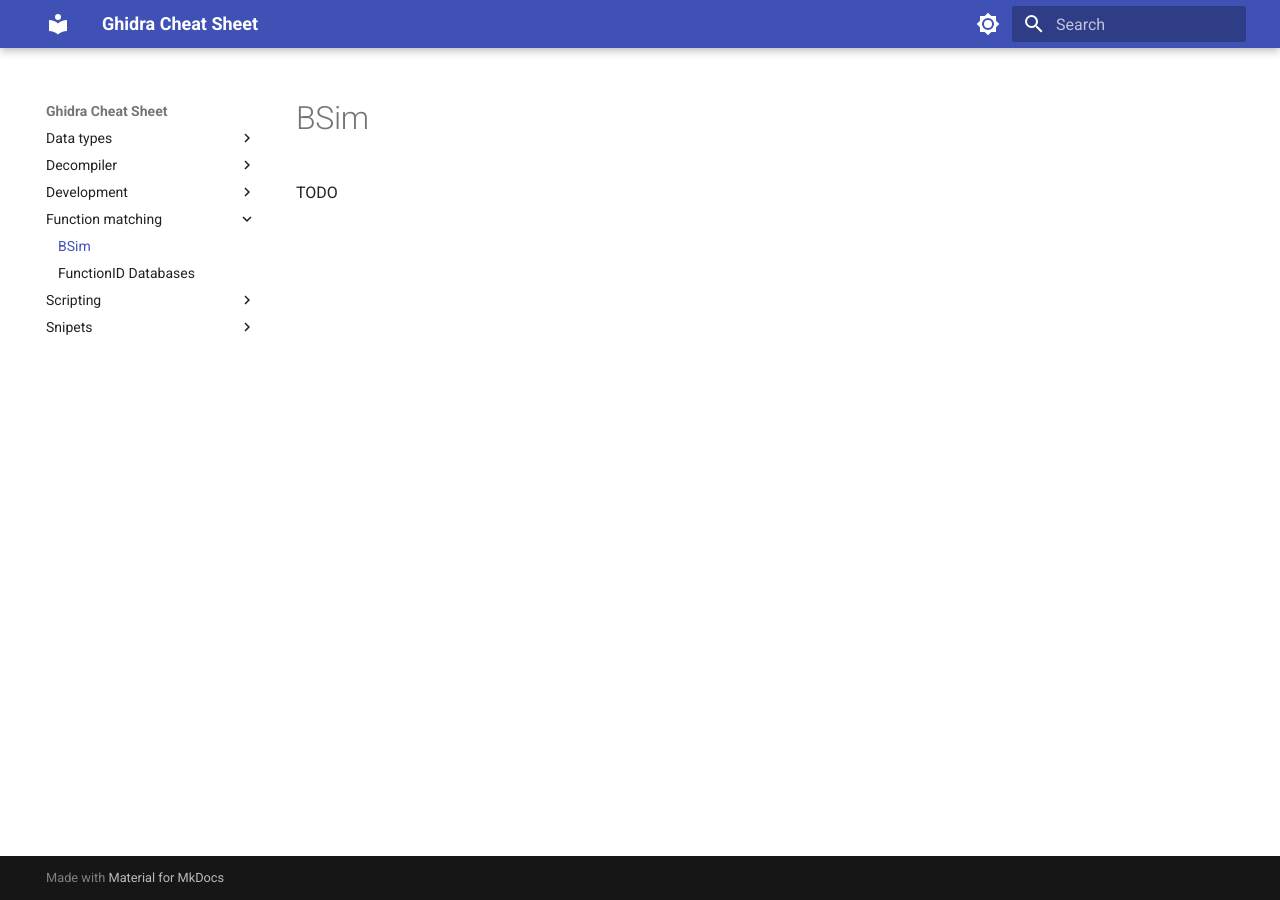
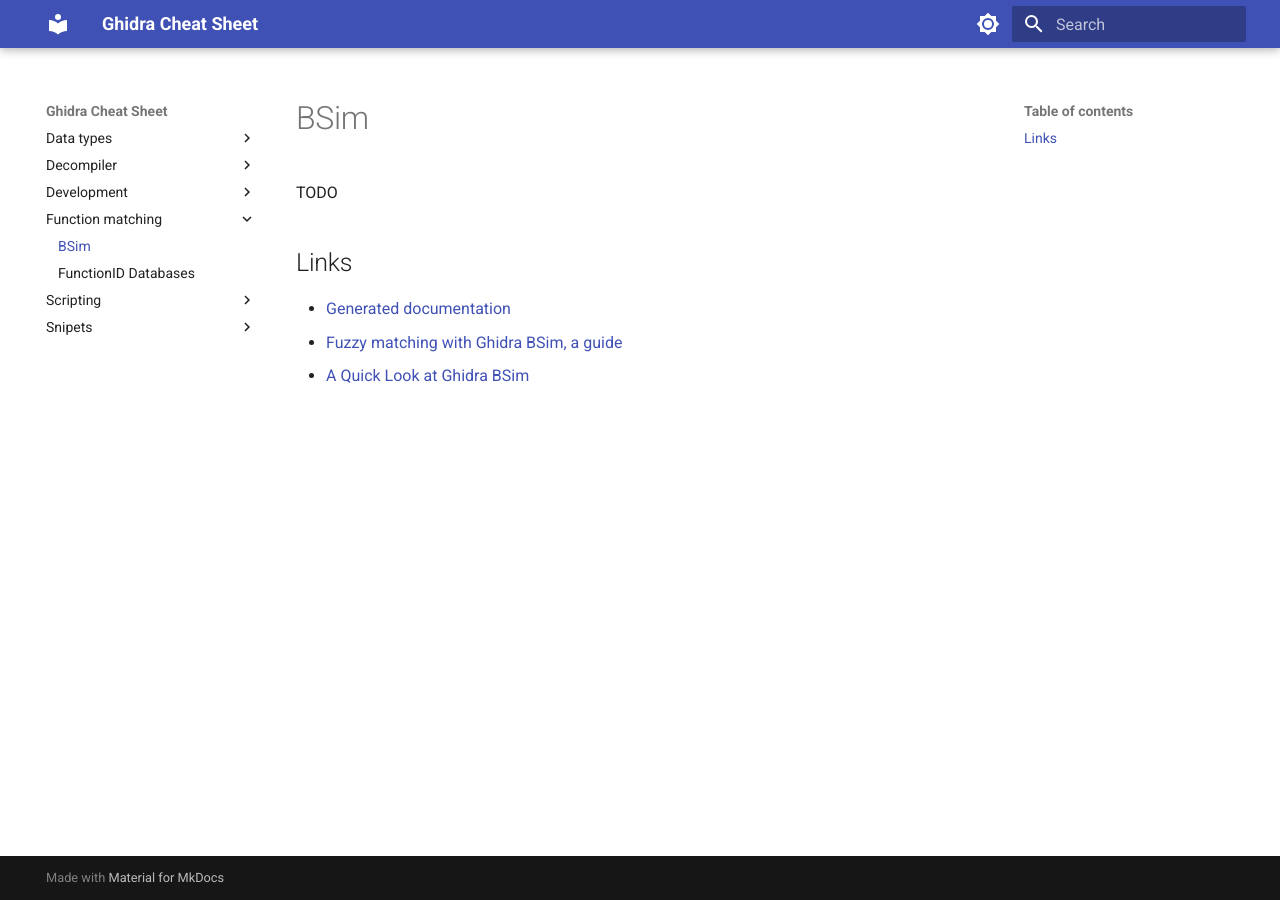
Before and after one commit to v-p-b/ghidra-cheat-sheet, an MkDocs documentation site: the page built from docs/function-matching/bsim.md, in a window 1280 px wide. Built offline with MkDocs 1.6.1 and Material for MkDocs 9.7.7, drawn with Linux system fonts in a browser that asks for light colours.

Commit message:
updated links

```diff
--- a/docs/function-matching/bsim.md
+++ b/docs/function-matching/bsim.md
@@ -2,3 +2,9 @@
 ====
 
 TODO
+
+## Links
+
+* [Generated documentation](https://scrapco.de/ghidra_docs/Features/BSim/BSim/)
+* [Fuzzy matching with Ghidra BSim, a guide](https://www.pentestpartners.com/security-blog/fuzzy-matching-with-ghidra-bsim-a-guide/)
+* [A Quick Look at Ghidra BSim](https://blog.malware.re/2023/12/26/ghidra-bsim/index.html)
```
Also changed, not shown: docs/data-types/index.md (+1 -1 lines), docs/function-matching/fid.md (+1 -1 lines).
